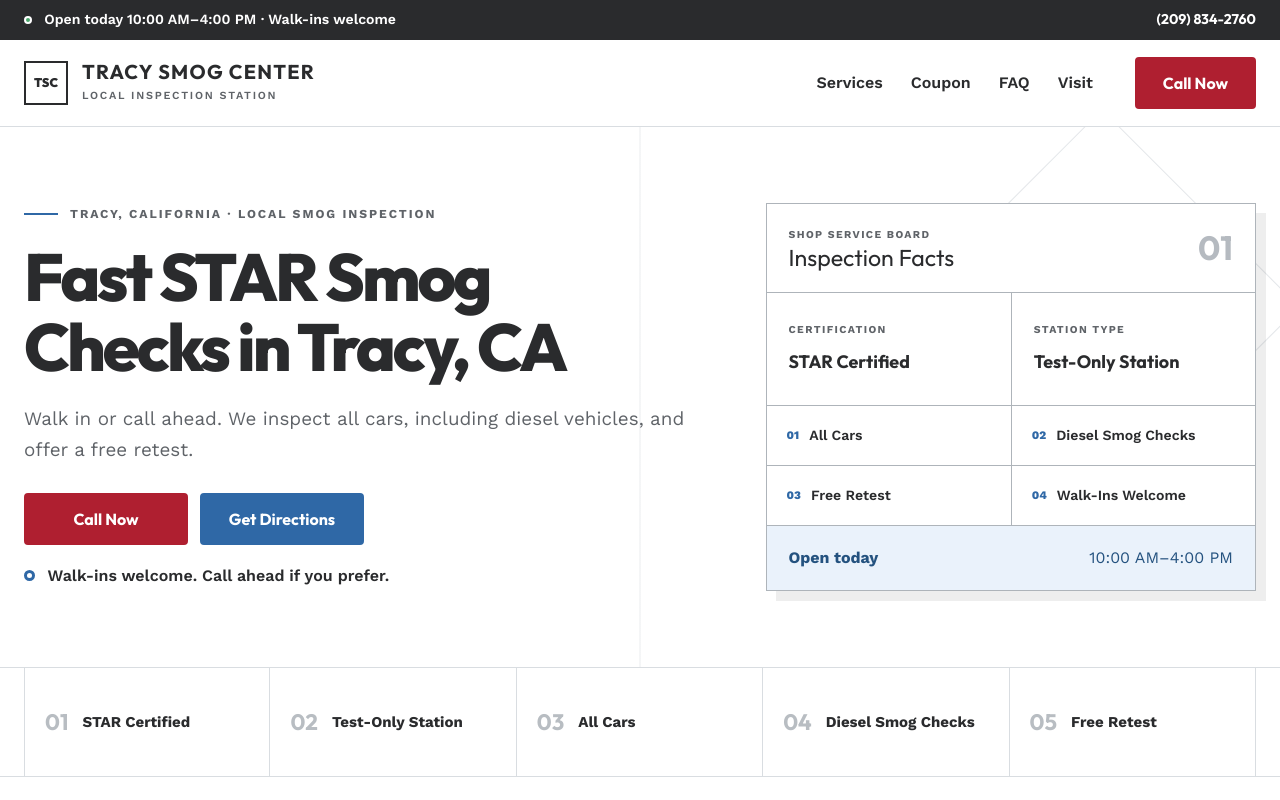
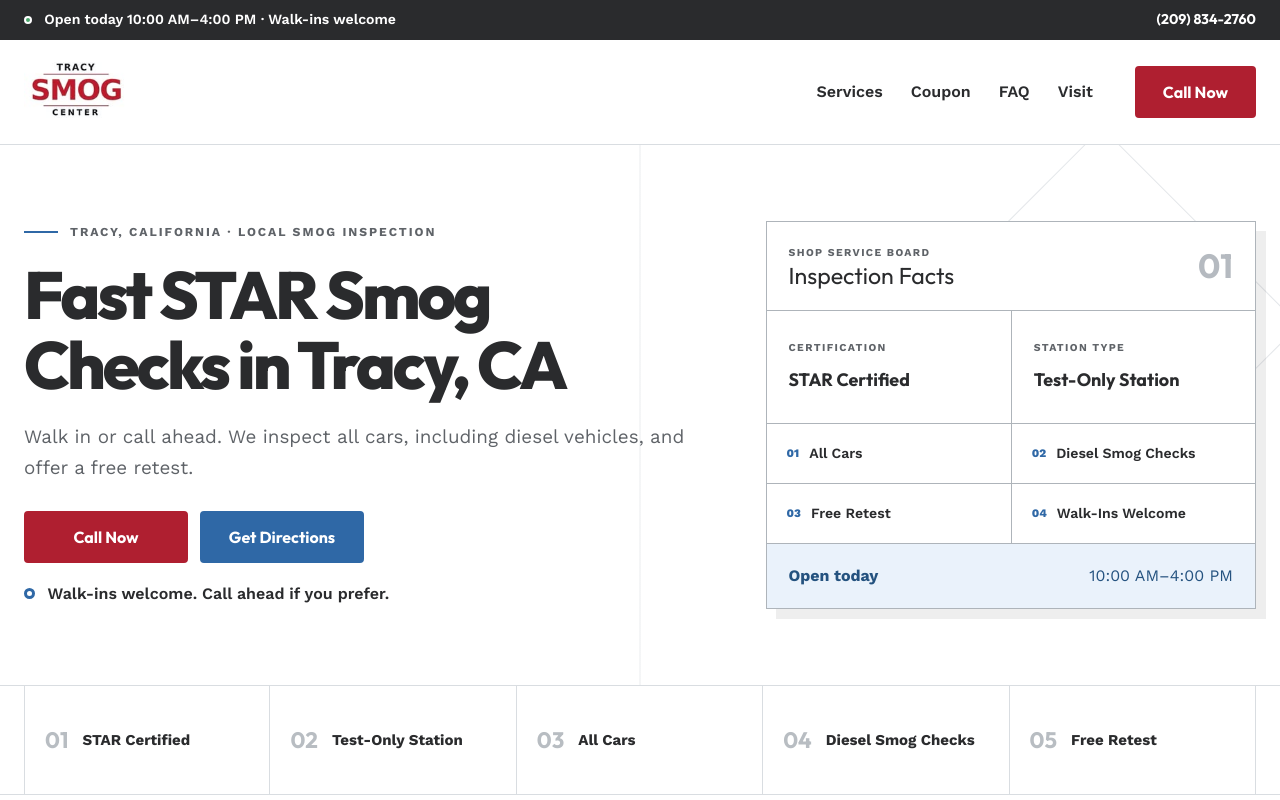
Before and after one commit to Mathew016/TracySmogCenter, a Next.js app: page / in a window 1280 px wide. Shown: the top 800 px of the page. Built offline with nearby package versions, Linux system fonts and the light colour scheme.

Commit message:
Use official Tracy Smog Center logo

```diff
--- a/app/globals.css
+++ b/app/globals.css
@@ -117,7 +117,7 @@
 }
 
 .header-inner {
-  min-height: 86px;
+  min-height: 102px;
   display: grid;
   grid-template-columns: 1fr auto auto;
   align-items: center;
@@ -128,41 +128,14 @@
   width: fit-content;
   display: inline-flex;
   align-items: center;
-  gap: 14px;
   text-decoration: none;
 }
 
-.brand-mark {
-  width: 44px;
-  height: 44px;
-  display: grid;
-  place-items: center;
-  border: 2px solid var(--charcoal);
-  font-family: var(--font-outfit), Arial, sans-serif;
-  font-size: 0.78rem;
-  font-weight: 900;
-}
-
-.brand strong,
-.brand small {
+.brand-logo {
   display: block;
-}
-
-.brand strong {
-  font-family: var(--font-outfit), Arial, sans-serif;
-  font-size: 1.25rem;
-  letter-spacing: 0.06em;
-  line-height: 1.1;
-  text-transform: uppercase;
-}
-
-.brand small {
-  margin-top: 4px;
-  color: var(--muted-text);
-  font-size: 0.68rem;
-  font-weight: 600;
-  letter-spacing: 0.16em;
-  text-transform: uppercase;
+  width: 104px;
+  height: 104px;
+  object-fit: contain;
 }
 
 nav {
@@ -849,10 +822,12 @@
   gap: 56px;
 }
 
-.footer-grid > div:first-child strong {
-  font-family: var(--font-outfit), Arial, sans-serif;
-  font-size: 1.3rem;
-  text-transform: uppercase;
+.footer-logo {
+  width: 126px;
+  height: 126px;
+  display: block;
+  object-fit: contain;
+  background: var(--white);
 }
 
 .footer-grid p {
@@ -992,16 +967,11 @@
     min-height: 76px;
   }
 
-  .brand-mark {
-    width: 40px;
-    height: 40px;
+  .brand-logo {
+    width: 84px;
+    height: 84px;
   }
 
-  .brand strong {
-    font-size: 0.98rem;
-  }
-
-  .brand small,
   .header-call {
     display: none;
   }
--- a/app/layout.tsx
+++ b/app/layout.tsx
@@ -28,6 +28,11 @@
     metadataBase: new URL(origin),
     title,
     description,
+    icons: {
+      icon: "/tracy-smog-center-logo.png",
+      shortcut: "/tracy-smog-center-logo.png",
+      apple: "/tracy-smog-center-logo.png",
+    },
     alternates: { canonical: "/" },
     openGraph: {
       type: "website",
--- a/app/page.tsx
+++ b/app/page.tsx
@@ -164,11 +164,13 @@
       <header className="site-header no-print">
         <div className="site-shell header-inner">
           <a className="brand" href="#top" aria-label="Tracy Smog Center home">
-            <span className="brand-mark" aria-hidden="true">TSC</span>
-            <span>
-              <strong>Tracy Smog Center</strong>
-              <small>Local inspection station</small>
-            </span>
+            <img
+              className="brand-logo"
+              src="/tracy-smog-center-logo.png"
+              alt="Tracy Smog Center"
+              width="150"
+              height="150"
+            />
           </a>
           <nav aria-label="Main navigation">
             <a href="#services">Services</a>
@@ -476,7 +478,13 @@
       <footer className="site-footer no-print">
         <div className="site-shell footer-grid">
           <div>
-            <strong>Tracy Smog Center</strong>
+            <img
+              className="footer-logo"
+              src="/tracy-smog-center-logo.png"
+              alt="Tracy Smog Center"
+              width="150"
+              height="150"
+            />
             <p>STAR-certified, test-only smog inspections for all cars, including diesel vehicles.</p>
           </div>
           <div>
```
Also changed, not shown: public/tracy-smog-center-logo.png (added).
